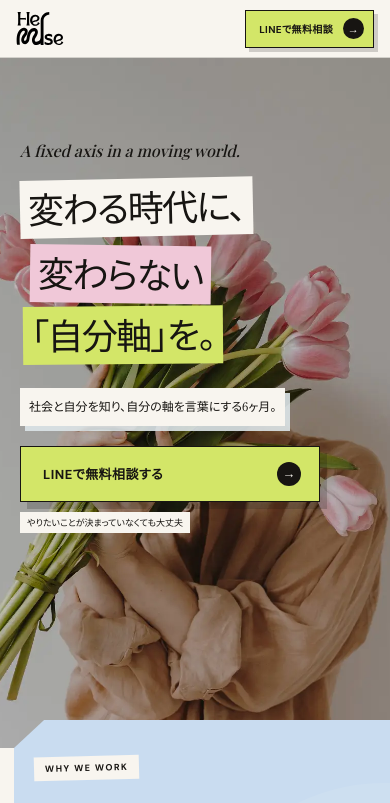
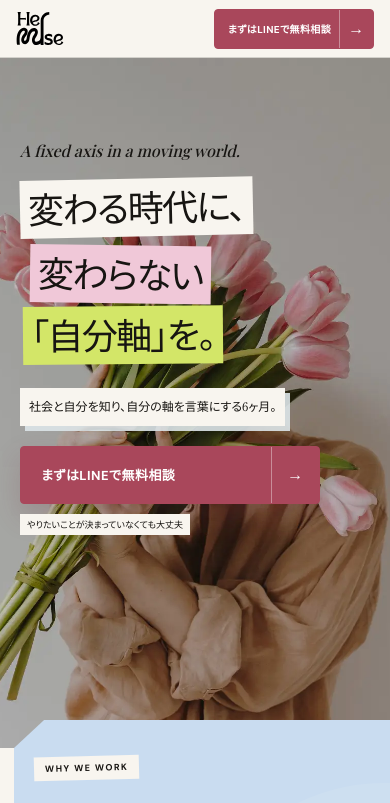
Before and after one commit to hikaru-tell/prego-hermuse-lp, a Next.js app: page / in a window 390 px wide. Shown: the top 803 px of the page. Built offline with nearby package versions, Linux system fonts and the light colour scheme; no server answers.

Commit message:
Refresh LINE consultation CTAs

```diff
--- a/app/globals.css
+++ b/app/globals.css
@@ -3,6 +3,8 @@
   --hmr-ink: #171512;
   --hmr-red: #f0c8d8;
   --hmr-cta: #d3e668;
+  --hmr-cta-strong: #a9475b;
+  --hmr-cta-strong-hover: #8f394d;
   --hmr-blue-dark: #171512;
   --hmr-blue: #c9dcf0;
   --hmr-lime: #d3e668;
@@ -1741,3 +1743,117 @@ button { font: inherit; }
   #her-muse-reference-body-v2 .hmr-voice-stage article,
   #her-muse-reference-body-v2 .hmr-voice-controls button { transition: none; }
 }
+
+/* CTA: SHElikes-inspired high-contrast conversion pattern in HER MUSE colors. */
+#her-muse-reference-body-v2 .hmr-header-cta,
+#her-muse-reference-body-v2 .hmr-cta-button,
+#her-muse-reference-body-v2 .hmr-cta-button--light,
+#her-muse-reference-body-v2 .hmr-cta-button--price {
+  min-height: 60px;
+  padding: 0 0 0 24px;
+  gap: 20px;
+  border: 1px solid var(--hmr-cta-strong);
+  border-radius: 4px;
+  color: #fff;
+  background: var(--hmr-cta-strong);
+  box-shadow: 0 12px 28px rgba(117, 43, 61, .2);
+  font-size: 14px;
+  font-weight: 700;
+  letter-spacing: .035em;
+}
+#her-muse-reference-body-v2 .hmr-header-cta b,
+#her-muse-reference-body-v2 .hmr-cta-button b,
+#her-muse-reference-body-v2 .hmr-cta-button--light b,
+#her-muse-reference-body-v2 .hmr-cta-button--price b {
+  display: grid;
+  width: 52px;
+  height: 100%;
+  min-height: 58px;
+  place-items: center;
+  border-left: 1px solid rgba(255, 255, 255, .38);
+  border-radius: 0;
+  color: #fff;
+  background: transparent;
+  font-size: 16px;
+}
+#her-muse-reference-body-v2 .hmr-header-cta:hover,
+#her-muse-reference-body-v2 .hmr-cta-button:hover,
+#her-muse-reference-body-v2 .hmr-cta-button--light:hover,
+#her-muse-reference-body-v2 .hmr-cta-button--price:hover {
+  border-color: var(--hmr-cta-strong-hover);
+  color: #fff;
+  background: var(--hmr-cta-strong-hover);
+  box-shadow: 0 15px 32px rgba(117, 43, 61, .24);
+  transform: translateY(-2px);
+}
+#her-muse-reference-body-v2 .hmr-header-cta {
+  min-height: 46px;
+  padding-left: 18px;
+  font-size: 12px;
+  box-shadow: none;
+}
+#her-muse-reference-body-v2 .hmr-header-cta b {
+  width: 42px;
+  min-height: 44px;
+}
+#her-muse-reference-body-v2 .hmr-floating-cta {
+  min-width: 300px;
+  min-height: 64px;
+  padding: 0 0 0 24px;
+  gap: 18px;
+  border: 1px solid var(--hmr-cta-strong);
+  border-radius: 4px;
+  color: #fff;
+  background: var(--hmr-cta-strong);
+  box-shadow: 0 14px 34px rgba(117, 43, 61, .26);
+  font-size: 14px;
+  letter-spacing: .035em;
+}
+#her-muse-reference-body-v2 .hmr-floating-cta b {
+  width: 54px;
+  height: 62px;
+  border-left: 1px solid rgba(255, 255, 255, .38);
+  border-radius: 0;
+  color: #fff;
+  background: transparent;
+}
+#her-muse-reference-body-v2 .hmr-floating-cta:hover {
+  background: var(--hmr-cta-strong-hover);
+  box-shadow: 0 17px 36px rgba(117, 43, 61, .28);
+}
+
+@media (max-width: 767px) {
+  #her-muse-reference-body-v2 .hmr-header-cta {
+    min-height: 40px;
+    padding-left: 13px;
+    gap: 8px;
+    font-size: 10px;
+  }
+  #her-muse-reference-body-v2 .hmr-header-cta b {
+    width: 34px;
+    min-height: 38px;
+  }
+  #her-muse-reference-body-v2 .hmr-cta-button,
+  #her-muse-reference-body-v2 .hmr-cta-button--light,
+  #her-muse-reference-body-v2 .hmr-cta-button--price {
+    min-height: 58px;
+    padding-left: 20px;
+    font-size: 13px;
+  }
+  #her-muse-reference-body-v2 .hmr-cta-button b,
+  #her-muse-reference-body-v2 .hmr-cta-button--light b,
+  #her-muse-reference-body-v2 .hmr-cta-button--price b {
+    width: 48px;
+    min-height: 56px;
+  }
+  #her-muse-reference-body-v2 .hmr-floating-cta {
+    min-width: 0;
+    min-height: 58px;
+    padding-left: 20px;
+    font-size: 13px;
+  }
+  #her-muse-reference-body-v2 .hmr-floating-cta b {
+    width: 50px;
+    height: 56px;
+  }
+}
--- a/app/page.tsx
+++ b/app/page.tsx
@@ -16,10 +16,10 @@ const pageMarkup = String.raw`
       <a href="#price">料金</a>
       <a href="#faq">FAQ</a>
     </nav>
-    <a class="hmr-header-cta" ${LINE_CTA_ATTRIBUTES}><span>LINEで無料相談</span><b aria-hidden="true">→</b></a>
+    <a class="hmr-header-cta" ${LINE_CTA_ATTRIBUTES}><span>まずはLINEで無料相談</span><b aria-hidden="true">→</b></a>
   </header>
   <a class="hmr-floating-cta" ${LINE_CTA_ATTRIBUTES}>
-    <span><small>何から始めるか、一緒に整理する</small>LINEで無料相談</span><b aria-hidden="true">→</b>
+    <span>ここから無料相談してみる</span><b aria-hidden="true">→</b>
   </a>
 <main id="top" class="hmr-page" data-hmr-page aria-label="HER MUSE 女性のための6ヶ月制オンラインカレッジ">
     <section class="hmr-opening" aria-labelledby="opening-title">
@@ -31,7 +31,7 @@ const pageMarkup = String.raw`
         </h2>
         <p class="hmr-opening-lead">社会と自分を知り、自分の軸を言葉にする6ヶ月。</p>
         <div class="hmr-opening-actions">
-          <a class="hmr-cta-button" ${LINE_CTA_ATTRIBUTES}><span>LINEで無料相談する</span><b aria-hidden="true">→</b></a>
+          <a class="hmr-cta-button" ${LINE_CTA_ATTRIBUTES}><span>まずはLINEで無料相談</span><b aria-hidden="true">→</b></a>
           <small>やりたいことが決まっていなくても大丈夫</small>
         </div>
       </div>
@@ -148,7 +148,7 @@ const pageMarkup = String.raw`
         </h2>
         <small>答えを渡すのではなく、あなたの中にある言葉を一緒に見つけます。</small>
       </div>
-      <a class="hmr-cta-button hmr-cta-button--light" ${LINE_CTA_ATTRIBUTES}><span>LINEで無料相談する</span><b aria-hidden="true">→</b></a>
+      <a class="hmr-cta-button hmr-cta-button--light" ${LINE_CTA_ATTRIBUTES}><span>まずはLINEで無料相談</span><b aria-hidden="true">→</b></a>
     </section>
 
     <section class="hmr-learning">
@@ -223,7 +223,7 @@ const pageMarkup = String.raw`
         <p><span>本科カリキュラム</span><strong>9,800<small>円 / 月</small></strong></p>
         <p><span>6ヶ月総額目安</span><strong>108,600<small>円</small></strong></p>
         <small>入会金49,800円＋月額9,800円×6ヶ月</small>
-        <a class="hmr-cta-button hmr-cta-button--price" ${LINE_CTA_ATTRIBUTES}><span>LINEで無料相談する</span><b aria-hidden="true">→</b></a>
+        <a class="hmr-cta-button hmr-cta-button--price" ${LINE_CTA_ATTRIBUTES}><span>まずはLINEで無料相談</span><b aria-hidden="true">→</b></a>
       </div>
     </section>
 
```
